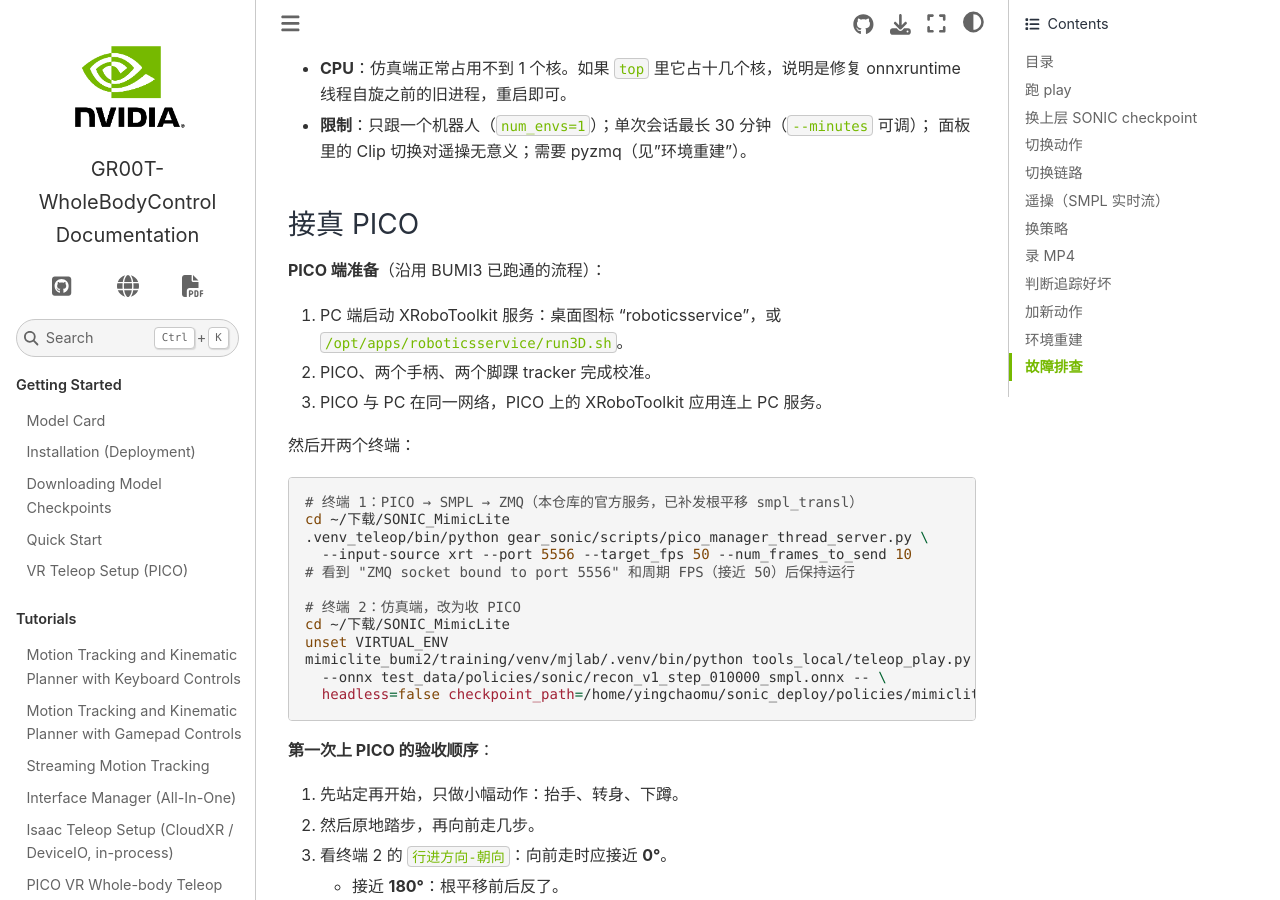
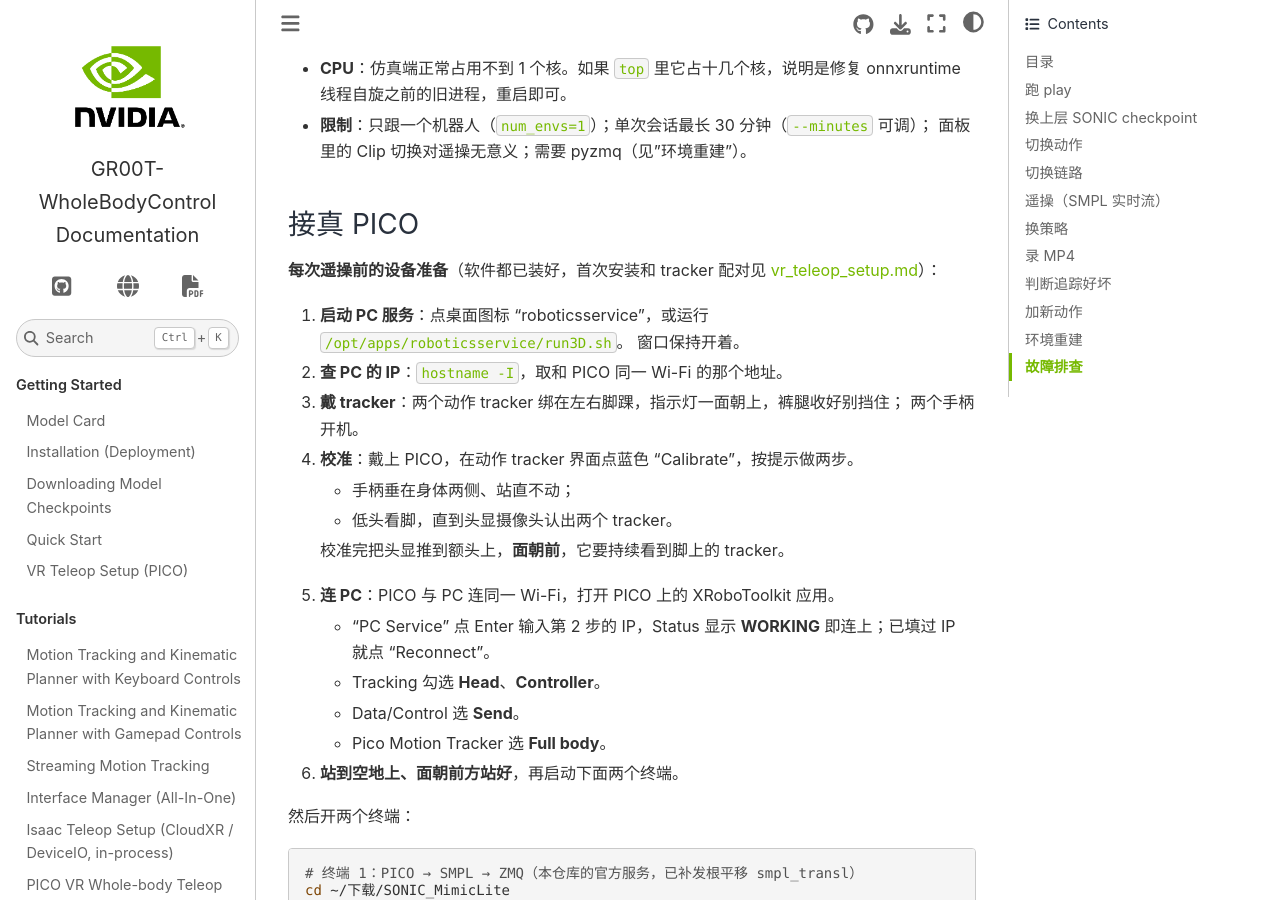
Before and after one commit to Mu-Yingchao/SONIC_MimicLite, a Sphinx documentation site: the page built from docs/source/getting_started/play_guide.md, in a window 1280 px wide and 900 px high, scrolled down 3587 px. Built offline with Sphinx 7.4.7 and the Sphinx Book theme 1.1.4, drawn with Linux system fonts in a browser that asks for light colours.

Commit message:
docs: play 指南补 PICO 每次遥操前的设备准备步骤
Co-Authored-By: Claude Opus 5.5 <noreply@anthropic.com>

```diff
--- a/docs/source/getting_started/play_guide.md
+++ b/docs/source/getting_started/play_guide.md
@@ -152,10 +152,25 @@ mimiclite_bumi2/training/venv/mjlab/.venv/bin/python tools_local/smpl_stream.py
 
 ### 接真 PICO
 
-**PICO 端准备**（沿用 BUMI3 已跑通的流程）：
-1. PC 端启动 XRoboToolkit 服务：桌面图标 "roboticsservice"，或 `/opt/apps/roboticsservice/run3D.sh`。
-2. PICO、两个手柄、两个脚踝 tracker 完成校准。
-3. PICO 与 PC 在同一网络，PICO 上的 XRoboToolkit 应用连上 PC 服务。
+**每次遥操前的设备准备**（软件都已装好，首次安装和 tracker 配对见
+[vr_teleop_setup.md](vr_teleop_setup.md)）：
+
+1. **启动 PC 服务**：点桌面图标 "roboticsservice"，或运行 `/opt/apps/roboticsservice/run3D.sh`。
+   窗口保持开着。
+2. **查 PC 的 IP**：`hostname -I`，取和 PICO 同一 Wi-Fi 的那个地址。
+3. **戴 tracker**：两个动作 tracker 绑在左右脚踝，指示灯一面朝上，裤腿收好别挡住；
+   两个手柄开机。
+4. **校准**：戴上 PICO，在动作 tracker 界面点蓝色 "Calibrate"，按提示做两步。
+   - 手柄垂在身体两侧、站直不动；
+   - 低头看脚，直到头显摄像头认出两个 tracker。
+
+   校准完把头显推到额头上，**面朝前**，它要持续看到脚上的 tracker。
+5. **连 PC**：PICO 与 PC 连同一 Wi-Fi，打开 PICO 上的 XRoboToolkit 应用。
+   - "PC Service" 点 Enter 输入第 2 步的 IP，Status 显示 **WORKING** 即连上；已填过 IP 就点 "Reconnect"。
+   - Tracking 勾选 **Head**、**Controller**。
+   - Data/Control 选 **Send**。
+   - Pico Motion Tracker 选 **Full body**。
+6. **站到空地上、面朝前方站好**，再启动下面两个终端。
 
 然后开两个终端：
 
```
